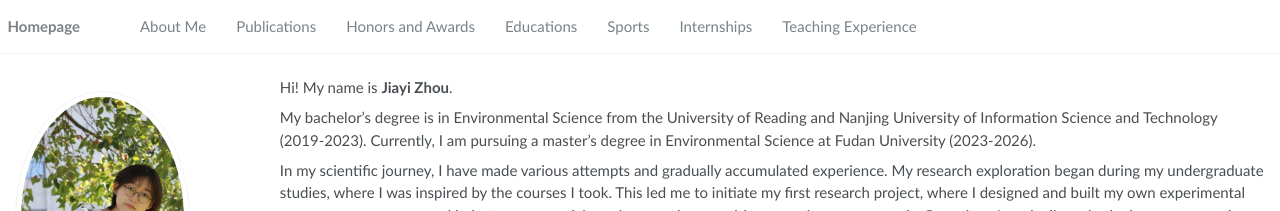
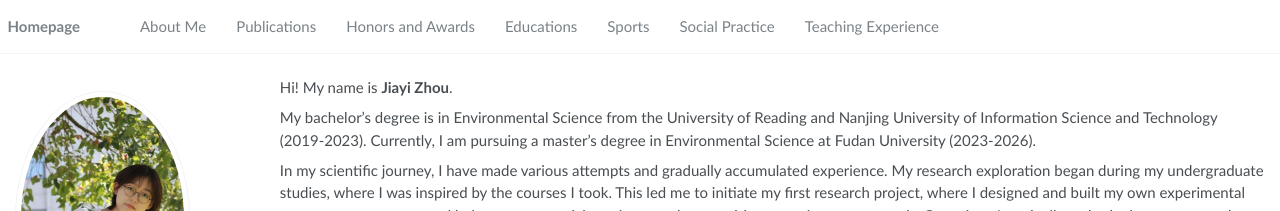
Before and after one commit to jiayizhou1022/jiayizhou1022.github.io, a Jekyll site: the page built from _pages/about.md, in a window 1280 px wide. Shown: the top 211 px of the page. Built offline with Jekyll 4.4.1, drawn with Linux system fonts in a browser that asks for light colours.

Commit message:
Update navigation.yml

```diff
--- a/_data/navigation.yml
+++ b/_data/navigation.yml
@@ -15,8 +15,8 @@ main:
   - title: "Sports"
     url: "/#-sports"
 
-  - title: "Internships"
-    url: "/#-internships"
+  - title: "Social Practice"
+    url: "/#-social practice"
 
   - title: "Teaching Experience"
     url: "/#-teaching-experience"
```
